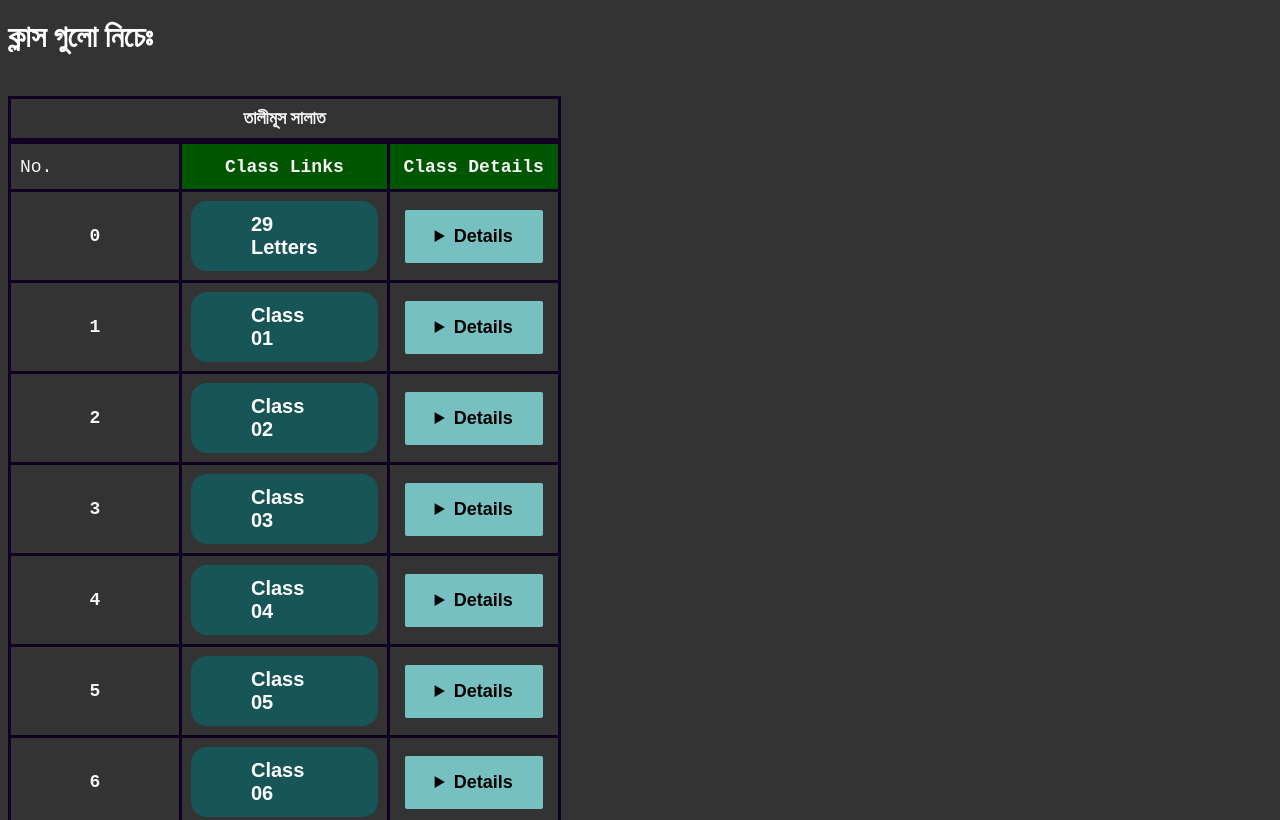
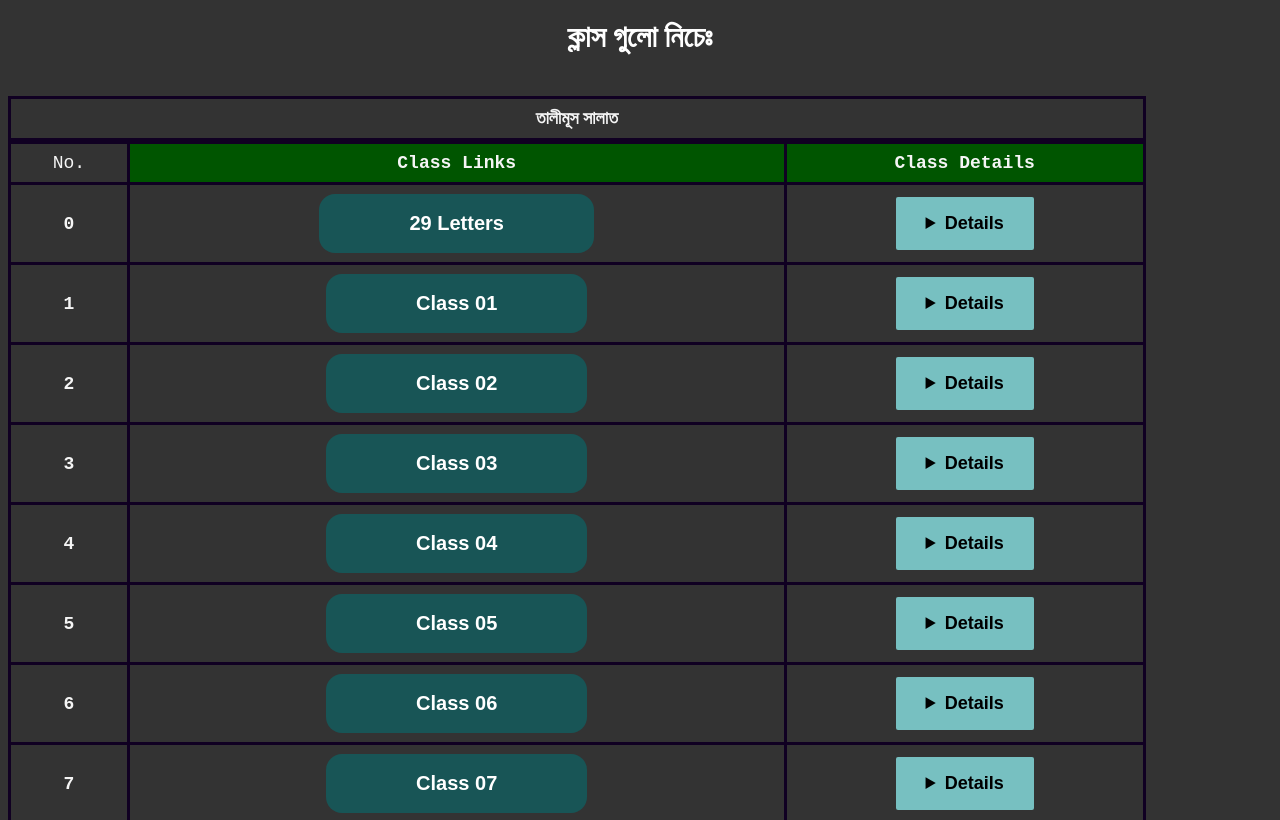
Before and after one commit to nightwatchman17/publishingtest-, a plain HTML site: page index.html in a window 1280 px wide. Shown: the top 820 px of the page. Drawn offline with Linux system fonts and the light colour scheme; a web font is replaced by a local one.

Commit message:
table width

```diff
--- a/index.html
+++ b/index.html
@@ -10,11 +10,11 @@
     <link href="https://fonts.googleapis.com/css2?family=Atma:wght@300;400;500;600;700&display=swap" rel="stylesheet">
 
 </head>
-<h1 align="left"> ক্লাস গুলো নিচেঃ </h1>
+<h1 align="center"> ক্লাস গুলো নিচেঃ </h1>
 <br>
 
 <body>
-    <table class="maintable">
+    <table class="maintable" width="90%">
         <caption class="tablecaption"><b>তালীমূস সালাত</b></caption>
 
         <tr>
@@ -183,26 +183,7 @@
                     </details>
                 </aside></td>
         </tr>
-         <!-- <tr>
-            <th>15</th>
-            <td><a href="https://codeforces.com/" class="btn" target="_blank">Class 15</a></td>
-            <td class="data-align"><aside class="hide" >
-                    <details>
-                    <summary>Details</summary>
-                    <p class="hidden-text">এই লেখাটি লুকানো ছিল। এখন এটি দৃশ্যমান!</p>
-                    </details>
-                </aside></td>
-        </tr>
-         <tr>
-            <th>16</th>
-            <td><a href="https://codeforces.com/" class="btn" target="_blank">Class 16</a></td>
-            <td class="data-align"><aside class="hide" >
-                    <details>
-                    <summary>Details</summary>
-                    <p class="hidden-text">এই লেখাটি লুকানো ছিল। এখন এটি দৃশ্যমান!</p>
-                    </details>
-                </aside></td>
-        </tr> -->
+
 
     </table>
 
--- a/main.css
+++ b/main.css
@@ -1,4 +1,4 @@
-/* * {
+    /* * {
         margin: 0;
         padding: 0;
         box-sizing: border-box;
@@ -26,10 +26,12 @@
         }
 
 table, tr, th, td, caption {
+
     border: 3px solid #100022;
     font-family: 'Courier New', Courier, monospace;
     border-collapse: collapse;
     padding: 0.5rem;
+    text-align: center;
 }
 
 
@@ -40,7 +42,7 @@ table, tr, th, td, caption {
     text-decoration: none;
     background-color: #185556; /* Green color */
     color: white;
-    padding: 12px 60px;
+    padding: 18px 90px;
     border-radius: 16px;
     font-size: 20px;
     font-family: Arial, sans-serif;
@@ -141,11 +143,3 @@ h1 {
 .tablecaption{
     font-family: 'Atma';
 }
-
-.maintable th, .maintable td {
-    width: 150px; /* Horizontal space: adjust as needed */
-}
-
-.maintable tr {
-   height: 48px; /* Vertical space: adjust as needed */
-}
```
